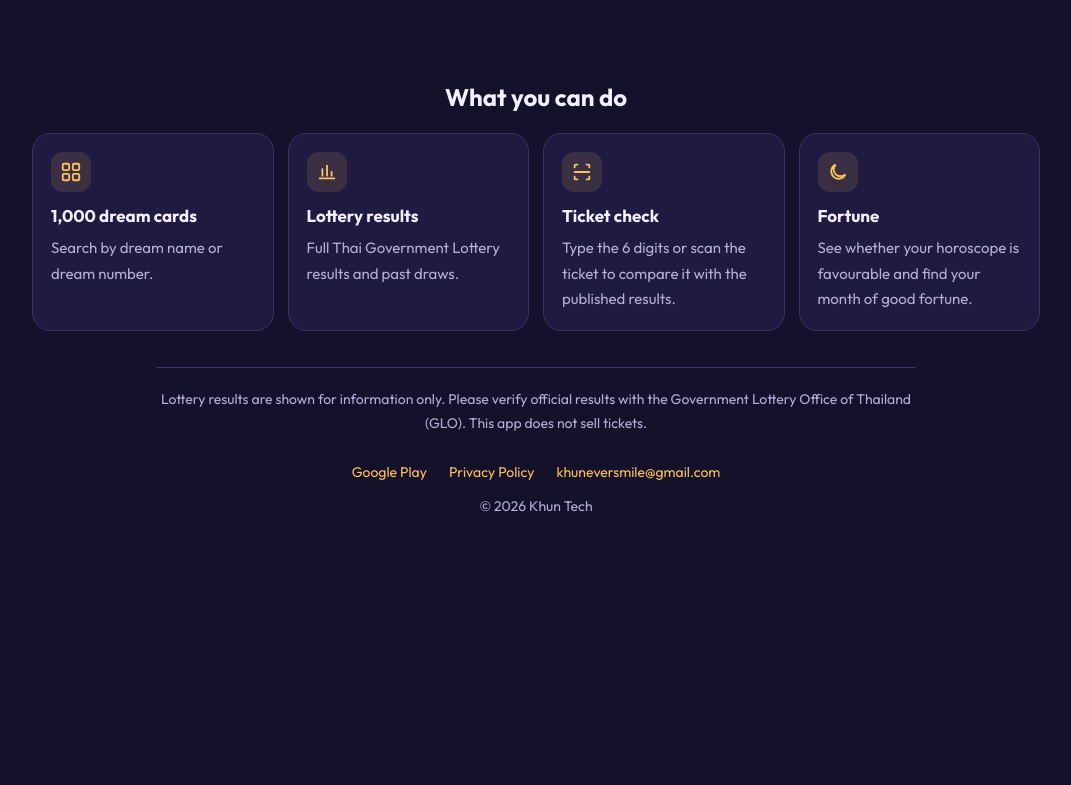
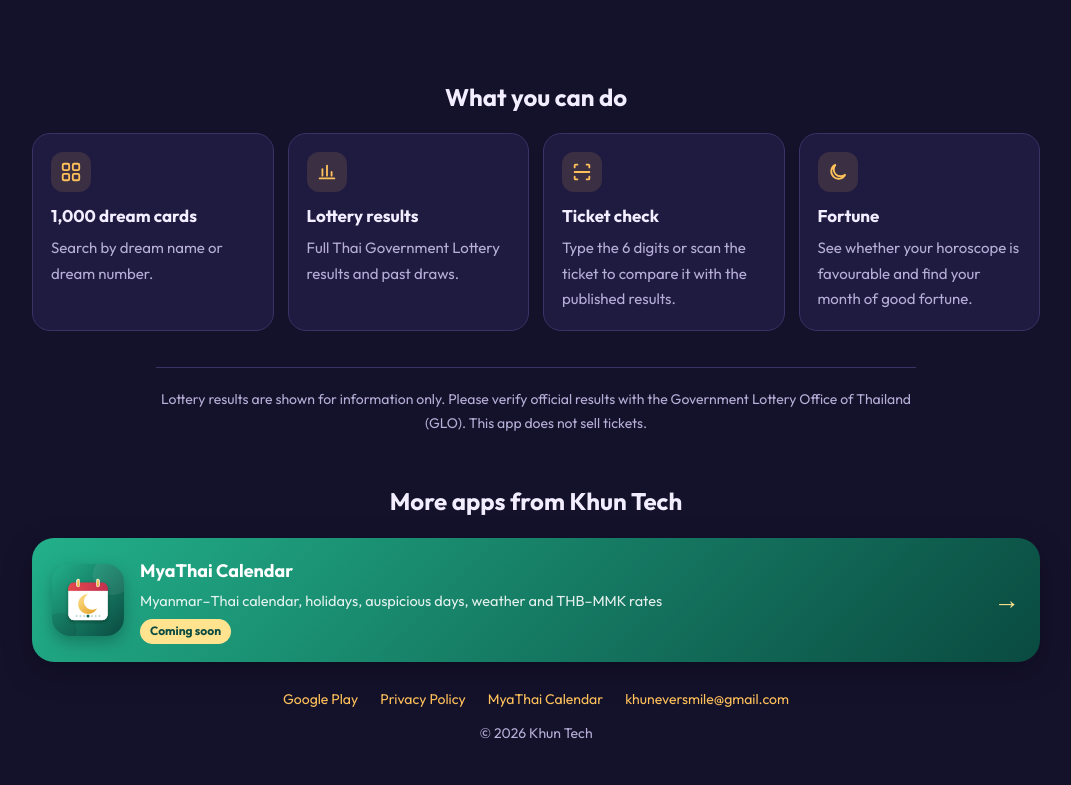
Before and after one commit to Khunok/Khunok.github.io, a plain HTML site: page index.html in a window 1280 px wide. Shown: the part 958-1743 px from the top of the page, without its empty margins (104-1175 px from the left). Before the commit the page ends 1517 px from the top, so only its background shows below. Drawn offline with Linux system fonts and the light colour scheme.

Commit message:
Add files via upload

```diff
--- a/index.html
+++ b/index.html
@@ -124,6 +124,16 @@
   footer a:hover { text-decoration: underline; }
   footer .links { display: flex; flex-wrap: wrap; justify-content: center; gap: 8px 22px; margin-bottom: 10px; }
 
+  .more { display:flex; align-items:center; gap:16px; text-decoration:none; color:inherit;
+          background:linear-gradient(135deg,#22B08A,#0A4A40); border-radius:22px; padding:18px 20px;
+          box-shadow:0 10px 30px rgba(0,0,0,.25); transition:transform .15s; }
+  .more:hover { transform:translateY(-2px); }
+  .more img { width:72px; height:72px; border-radius:18px; flex:0 0 auto; box-shadow:0 6px 16px rgba(0,0,0,.25); }
+  .more h3 { margin:0 0 2px; font-size:18px; color:#fff; }
+  .more p { margin:0; font-size:14.5px; color:rgba(255,255,255,.88); }
+  .more .go { margin-left:auto; font-size:26px; color:#FFE38F; }
+  .more .badge { display:inline-block; margin-top:6px; font-size:12px; font-weight:700; color:#0A4A40;
+                 background:#FFE38F; border-radius:999px; padding:2px 10px; }
   [data-l] { display: none; }
   html[lang="my"] [data-l="my"], html[lang="en"] [data-l="en"], html[lang="th"] [data-l="th"] { display: revert; }
   html[lang="my"] body { font-family: "Noto Sans Myanmar", "Outfit", system-ui, sans-serif; }
@@ -210,12 +220,32 @@
     <span data-l="th">แสดงผลรางวัลเพื่อเป็นข้อมูลเท่านั้น โปรดตรวจสอบผลอย่างเป็นทางการกับสำนักงานสลากกินแบ่งรัฐบาล แอปนี้ไม่ได้จำหน่ายสลาก</span>
   </p>
 
+  <h2>
+    <span data-l="my">Khun Tech ၏ အခြား app</span>
+    <span data-l="en">More apps from Khun Tech</span>
+    <span data-l="th">แอปอื่นจาก Khun Tech</span>
+  </h2>
+  <a class="more" href="myathai/">
+    <img src="myathai/img/icon-256.png" alt="MyaThai Calendar icon" width="72" height="72">
+    <div>
+      <h3><span data-l="my">မြထိုင်း ပြက္ခဒိန်</span><span data-l="en">MyaThai Calendar</span><span data-l="th">ปฏิทินเมียนมา-ไทย</span></h3>
+      <p>
+        <span data-l="my">မြန်မာ-ထိုင်း ပြက္ခဒိန်၊ ရုံးပိတ်ရက်၊ ရက်ကောင်း၊ မိုးလေဝသ နှင့် ဘတ်-ကျပ် ငွေလဲနှုန်း</span>
+        <span data-l="en">Myanmar–Thai calendar, holidays, auspicious days, weather and THB–MMK rates</span>
+        <span data-l="th">ปฏิทินเมียนมา-ไทย วันหยุด ฤกษ์ดี สภาพอากาศ และอัตราแลกเปลี่ยนบาท-จ๊าด</span>
+      </p>
+      <span class="badge"><span data-l="my">မကြာမီ</span><span data-l="en">Coming soon</span><span data-l="th">เร็ว ๆ นี้</span></span>
+    </div>
+    <span class="go" aria-hidden="true">→</span>
+  </a>
+
   <footer>
     <div class="links">
       <a href="https://play.google.com/store/apps/details?id=com.khuntech.athousanddreams" rel="noopener">Google Play</a>
       <a href="https://khunok.github.io/Lottery-Result/privacy.html">
         <span data-l="my">ကိုယ်ရေးအချက်အလက် မူဝါဒ</span><span data-l="en">Privacy Policy</span><span data-l="th">นโยบายความเป็นส่วนตัว</span>
       </a>
+      <a href="myathai/">MyaThai Calendar</a>
       <a href="mailto:khuneversmile@gmail.com">khuneversmile@gmail.com</a>
     </div>
     <div>© 2026 Khun Tech</div>
```
Also changed, not shown: myathai/index.html (+15 -0 lines).
